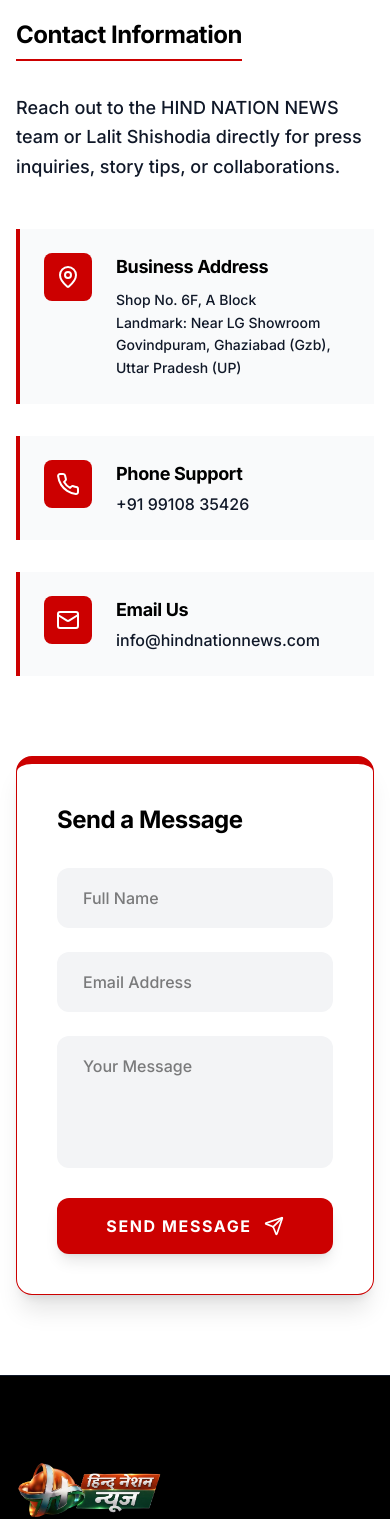
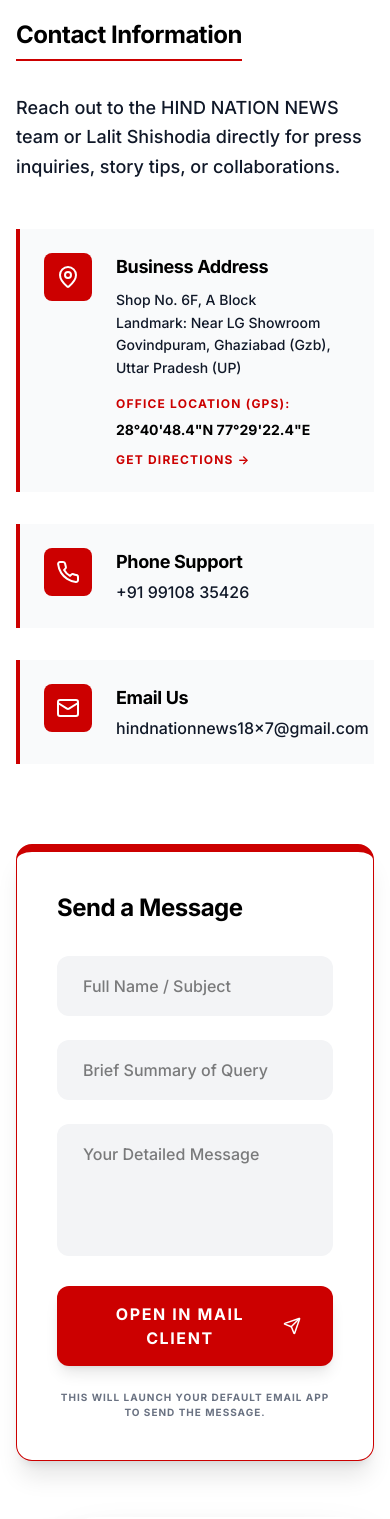
Before and after one commit to jsr-ashish-panwar/hindnationnews, a Next.js app: page /contact in a window 390 px wide. Shown: the part 432-1951 px from the top of the page. Built offline with nearby package versions, Linux system fonts and the light colour scheme; no server answers.

Commit message:
Professional updates: Map UI, New Email, and Full Responsiveness

```diff
--- a/data/settings.json
+++ b/data/settings.json
@@ -1,7 +1,7 @@
 {
   "siteName": "HIND NATION NEWS",
   "tagline": "India's Voice, Your News Portal",
-  "contactEmail": "info@hindnationnews.com",
+  "contactEmail": "hindnationnews18x7@gmail.com",
   "contactPhone": "+91 99108 35426",
   "twitterUrl": "https://x.com/cahindnews",
   "instagramUrl": "https://www.instagram.com/hind_nation_news_15x7",
--- a/src/app/admin/page.tsx
+++ b/src/app/admin/page.tsx
@@ -64,7 +64,7 @@
   const [settings, setSettings] = useState({
     siteName: 'HIND NATION NEWS',
     tagline: "India's Voice, Your News Portal",
-    contactEmail: 'info@hindnationnews.com',
+    contactEmail: 'hindnationnews18x7@gmail.com',
     contactPhone: '+91 99108 35426',
     facebookUrl: '',
     twitterUrl: 'https://x.com/cahindnews',
@@ -114,7 +114,7 @@
         setSettings({
           siteName: data.siteName || 'HIND NATION NEWS',
           tagline: data.tagline || "India's Voice, Your News Portal",
-          contactEmail: data.contactEmail || 'info@hindnationnews.com',
+          contactEmail: data.contactEmail || 'hindnationnews18x7@gmail.com',
           contactPhone: data.contactPhone || '+91 99108 35426',
           facebookUrl: data.facebookUrl || '',
           twitterUrl: data.twitterUrl || 'https://x.com/cahindnews',
--- a/src/app/api/settings/route.ts
+++ b/src/app/api/settings/route.ts
@@ -6,7 +6,7 @@
     const settings = readSettings() || {
       siteName: 'HIND NATION NEWS',
       tagline: "India's Voice, Your News Portal",
-      contactEmail: 'info@hindnationnews.com',
+      contactEmail: 'hindnationnews18x7@gmail.com',
       contactPhone: '+91 99108 35426',
       twitterUrl: 'https://x.com/cahindnews',
       instagramUrl: 'https://www.instagram.com/hind_nation_news_15x7',
--- a/src/app/contact/page.tsx
+++ b/src/app/contact/page.tsx
@@ -1,7 +1,10 @@
 import React from 'react';
 import { Mail, Phone, MapPin, Youtube, Instagram, Twitter, Send } from 'lucide-react';
+import { getSettings } from '@/lib/dataService';
 
-export default function ContactPage() {
+export default async function ContactPage() {
+  const settings = await getSettings();
+
   return (
     <div className="flex-1 bg-white">
       {/* Contact Header */}
@@ -15,7 +18,7 @@
       {/* Contact Content */}
       <section className="py-20 bg-white">
         <div className="container mx-auto px-4 md:px-6">
-          <div className="grid grid-cols-1 lg:grid-cols-2 gap-20">
+          <div className="grid grid-cols-1 lg:grid-cols-2 gap-20 mb-20">
 
             {/* Contact Info */}
             <div className="space-y-12">
@@ -36,6 +39,18 @@
                           Landmark: Near LG Showroom<br/>
                           Govindpuram, Ghaziabad (Gzb), Uttar Pradesh (UP)
                         </p>
+                        <div className="mt-4 flex flex-col space-y-2">
+                          <p className="text-primary font-bold text-xs uppercase tracking-widest">Office Location (GPS):</p>
+                          <p className="text-black font-bold text-sm">28°40'48.4"N 77°29'22.4"E</p>
+                          <a
+                            href="https://www.google.com/maps/dir/?api=1&destination=28.680111,77.489556"
+                            target="_blank"
+                            rel="noopener noreferrer"
+                            className="inline-flex items-center text-primary hover:text-black font-bold text-xs uppercase tracking-widest transition-colors mt-1"
+                          >
+                            Get Directions →
+                          </a>
+                        </div>
                     </div>
                   </div>
 
@@ -43,7 +58,7 @@
                     <div className="p-3 bg-primary text-white transition-colors rounded-lg"><Phone className="w-6 h-6" /></div>
                     <div className="ml-6 flex flex-col justify-center">
                         <h4 className="font-bold text-lg text-black group-hover:text-primary transition-colors">Phone Support</h4>
-                        <p className="text-gray-900 font-medium transition-colors mt-1">+91 99108 35426</p>
+                        <p className="text-gray-900 font-medium transition-colors mt-1">{settings.contactPhone}</p>
                     </div>
                   </div>
 
@@ -51,26 +66,82 @@
                     <div className="p-3 bg-primary text-white transition-colors rounded-lg"><Mail className="w-6 h-6" /></div>
                     <div className="ml-6 flex flex-col justify-center">
                         <h4 className="font-bold text-lg text-black group-hover:text-primary transition-colors">Email Us</h4>
-                        <p className="text-gray-900 font-medium transition-colors mt-1">info@hindnationnews.com</p>
+                        <p className="text-gray-900 font-medium transition-colors mt-1">{settings.contactEmail}</p>
                     </div>
                   </div>
                </div>
             </div>
 
-            {/* Contact Form Placeholder */}
+            {/* Contact Form */}
             <div className="bg-white p-10 md:p-12 shadow-xl rounded-2xl border-t-8 border-primary border border-gray-100">
                 <h3 className="text-2xl font-bold mb-8 text-black">Send a Message</h3>
-                <form className="space-y-6">
-                   <input type="text" placeholder="Full Name" className="w-full px-6 py-4 bg-gray-100 border-2 border-transparent focus:border-primary focus:bg-white outline-none transition-all rounded-xl font-medium" />
-                   <input type="email" placeholder="Email Address" className="w-full px-6 py-4 bg-gray-100 border-2 border-transparent focus:border-primary focus:bg-white outline-none transition-all rounded-xl font-medium" />
-                   <textarea rows={4} placeholder="Your Message" className="w-full px-6 py-4 bg-gray-100 border-2 border-transparent focus:border-primary focus:bg-white outline-none transition-all rounded-xl resize-none font-medium"></textarea>
-                   <button className="w-full bg-primary text-white py-4 px-8 font-bold uppercase tracking-widest rounded-xl hover:bg-black shadow-lg transition-all flex items-center justify-center space-x-3">
-                      <span>Send Message</span>
+                <form
+                  className="space-y-6"
+                  action={`mailto:${settings.contactEmail}`}
+                  method="GET"
+                  encType="text/plain"
+                >
+                   <input required name="subject" type="text" placeholder="Full Name / Subject" className="w-full px-6 py-4 bg-gray-100 border-2 border-transparent focus:border-primary focus:bg-white outline-none transition-all rounded-xl font-medium" />
+                   <input required name="body" type="text" placeholder="Brief Summary of Query" className="w-full px-6 py-4 bg-gray-100 border-2 border-transparent focus:border-primary focus:bg-white outline-none transition-all rounded-xl font-medium" />
+                   <textarea required name="message" rows={4} placeholder="Your Detailed Message" className="w-full px-6 py-4 bg-gray-100 border-2 border-transparent focus:border-primary focus:bg-white outline-none transition-all rounded-xl resize-none font-medium"></textarea>
+                   <button type="submit" className="w-full bg-primary text-white py-4 px-8 font-bold uppercase tracking-widest rounded-xl hover:bg-black shadow-lg transition-all flex items-center justify-center space-x-3">
+                      <span>Open in Mail Client</span>
                       <Send className="w-5 h-5" />
                    </button>
+                   <p className="text-[10px] text-gray-500 text-center uppercase tracking-widest font-bold">This will launch your default email app to send the message.</p>
                 </form>
             </div>
+          </div>
 
+          {/* Map Section */}
+          <div className="relative group">
+            <div className="absolute -top-6 left-12 z-20">
+              <span className="bg-primary text-white px-8 py-3 text-xs font-black uppercase tracking-[0.2em] rounded-full shadow-2xl flex items-center space-x-2 border-4 border-white">
+                <MapPin className="w-4 h-4" />
+                <span>Visit Our Headquarters</span>
+              </span>
+            </div>
+
+            <div className="rounded-[2.5rem] overflow-hidden shadow-[0_20px_50px_rgba(0,0,0,0.15)] border-8 border-white bg-white relative">
+              <div className="w-full h-[550px] overflow-hidden grayscale-[0.3] group-hover:grayscale-0 transition-all duration-700">
+                <iframe
+                  src="https://www.google.com/maps/embed?pb=!1m18!1m12!1m3!1d875.1432104561234!2d77.489556!3d28.680111!2m3!1f0!2f0!3f0!3m2!1i1024!2i768!4f13.1!3m3!1m2!1s0x390cf1916e75a747%3A0x633d45c60cff992a!2sGovindpuram%2C%20Ghaziabad%2C%20Uttar%20Pradesh%20201013!5e0!3m2!1sen!2sin!4v1711468200000!5m2!1sen!2sin"
+                  width="100%"
+                  height="100%"
+                  style={{ border: 0 }}
+                  allowFullScreen={true}
+                  loading="lazy"
+                  referrerPolicy="no-referrer-when-downgrade"
+                  className="scale-105 group-hover:scale-100 transition-transform duration-700"
+                ></iframe>
+              </div>
+
+              {/* Floating Info Card */}
+              <div className="absolute bottom-8 right-8 z-20 max-w-xs w-full">
+                <div className="bg-white/90 backdrop-blur-md p-8 rounded-3xl shadow-2xl border border-white/20 translate-y-4 group-hover:translate-y-0 transition-all duration-500 opacity-0 group-hover:opacity-100">
+                   <h4 className="font-black text-primary text-sm uppercase tracking-widest mb-4">Official Location</h4>
+                   <p className="text-black font-bold leading-relaxed mb-6">
+                     Shop No. 6F, A Block, Govindpuram, Ghaziabad, Uttar Pradesh
+                   </p>
+                   <a
+                    href="https://www.google.com/maps/dir/?api=1&destination=28.680111,77.489556"
+                    target="_blank"
+                    rel="noopener noreferrer"
+                    className="flex items-center justify-center space-x-3 bg-black text-white py-4 rounded-2xl font-bold text-xs uppercase tracking-widest hover:bg-primary transition-all active:scale-95 shadow-lg"
+                   >
+                     <span>Open in Google Maps</span>
+                     <Send className="w-3 h-3 rotate-45" />
+                   </a>
+                </div>
+              </div>
+
+              {/* Decorative Overlay for interaction prompt */}
+              <div className="absolute inset-0 pointer-events-none bg-gradient-to-t from-black/20 to-transparent opacity-100 group-hover:opacity-0 transition-opacity duration-500 flex items-center justify-center">
+                 <div className="bg-black/50 backdrop-blur-sm text-white px-6 py-3 rounded-full text-[10px] font-black uppercase tracking-[0.3em] border border-white/20">
+                    Hover to interact
+                 </div>
+              </div>
+            </div>
           </div>
         </div>
       </section>
--- a/src/app/layout.tsx
+++ b/src/app/layout.tsx
@@ -33,7 +33,7 @@
 }>) {
   return (
     <html lang="en" className={`${inter.variable}`}>
-      <body className="font-sans bg-white text-black min-h-screen flex flex-col">
+      <body className="font-sans bg-white text-black min-h-screen flex flex-col overflow-x-hidden">
         <Header />
         <BreakingNews />
         <main className="flex-grow">
--- a/src/components/Footer.tsx
+++ b/src/components/Footer.tsx
@@ -51,7 +51,7 @@
 
   const contactInfo = {
     phone: settings?.contactPhone || '+91 99108 35426',
-    email: settings?.contactEmail || 'info@hindnationnews.com'
+    email: settings?.contactEmail || 'hindnationnews18x7@gmail.com'
   };
 
   return (
--- a/src/lib/dataService.ts
+++ b/src/lib/dataService.ts
@@ -163,7 +163,7 @@
   return readSettings() || {
     siteName: 'HIND NATION NEWS',
     tagline: "India's Voice, Your News Portal",
-    contactEmail: 'info@hindnationnews.com',
+    contactEmail: 'hindnationnews18x7@gmail.com',
     contactPhone: '+91 99108 35426',
     articlesPerPage: 10,
     breakingNewsTicker: 'Stay tuned for the latest breaking news from across India.'
--- a/src/models/Settings.ts
+++ b/src/models/Settings.ts
@@ -18,7 +18,7 @@
   id: { type: String, default: 'global', unique: true },
   siteName: { type: String, default: 'HIND NATION NEWS' },
   tagline: { type: String, default: "India's Voice, Your News Portal" },
-  contactEmail: { type: String, default: 'info@hindnationnews.com' },
+  contactEmail: { type: String, default: 'hindnationnews18x7@gmail.com' },
   contactPhone: { type: String, default: '+91 99108 35426' },
   facebookUrl: { type: String },
   twitterUrl: { type: String, default: 'https://x.com/cahindnews' },
```
